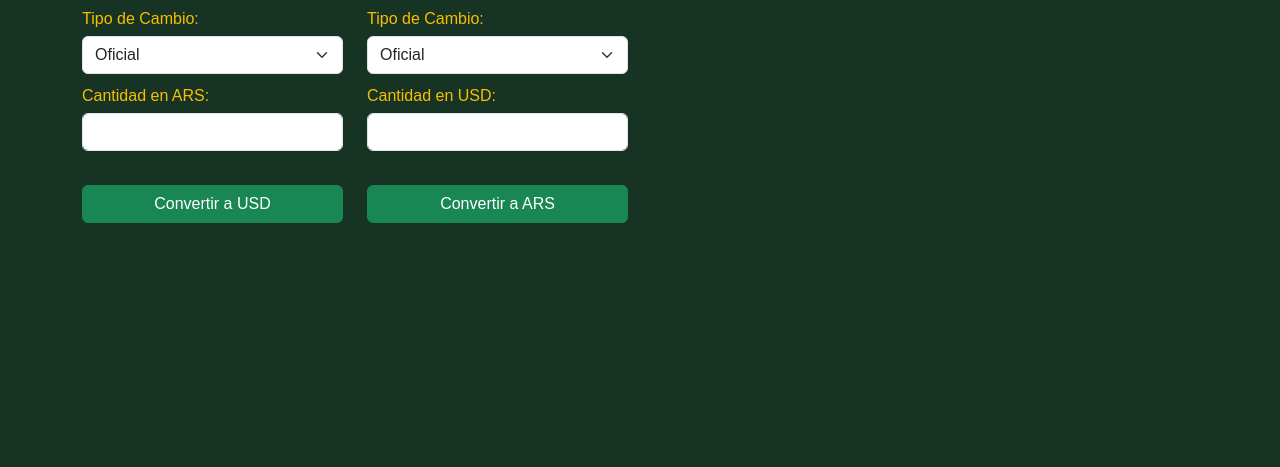
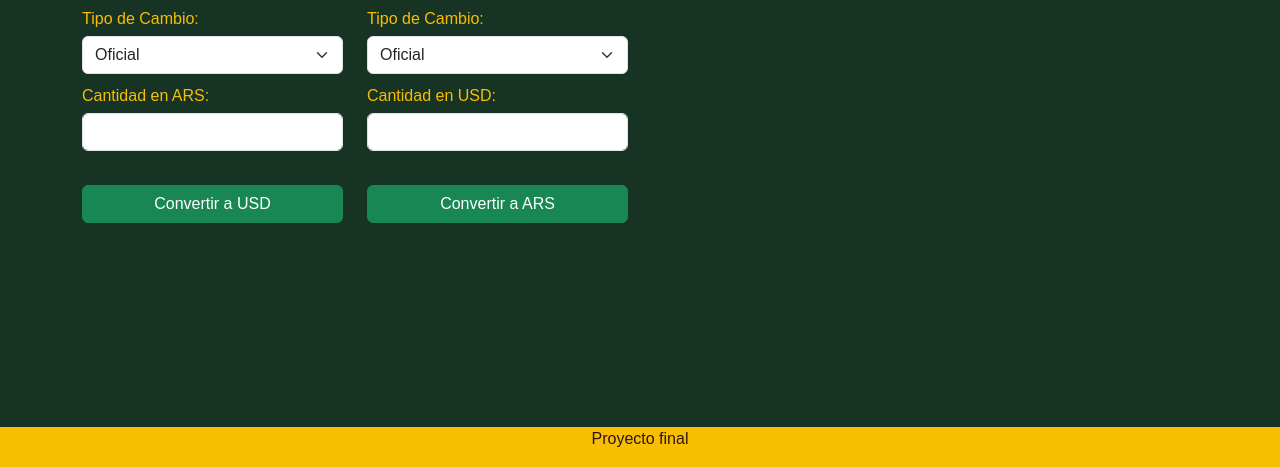
Before and after one commit to LucianoMonter/Luciano, a plain HTML site: page Proyecto/index.html in a window 1280 px wide. Shown: the part 333-800 px from the top of the page. Drawn offline with nearby package versions, Linux system fonts and the light colour scheme; some packages are replaced by stand-ins of ours; a script that the page names is missing.

Commit message:
Add files via upload

```diff
--- a/Proyecto/index.html
+++ b/Proyecto/index.html
@@ -63,6 +63,8 @@
         </div>
     </main>
 
+    <footer>
+        <p>Proyecto final</p>
     </footer>
     <script src="https://cdn.jsdelivr.net/npm/bootstrap@5.3.3/dist/js/bootstrap.bundle.min.js" integrity="sha384-YvpcrYf0tY3lHB60NNkmXc5s9fDVZLESaAA55NDzOxhy9GkcIdslK1eN7N6jIeHz" crossorigin="anonymous"></script>
     <script src="./js/main.js" type="module"></script>
```
